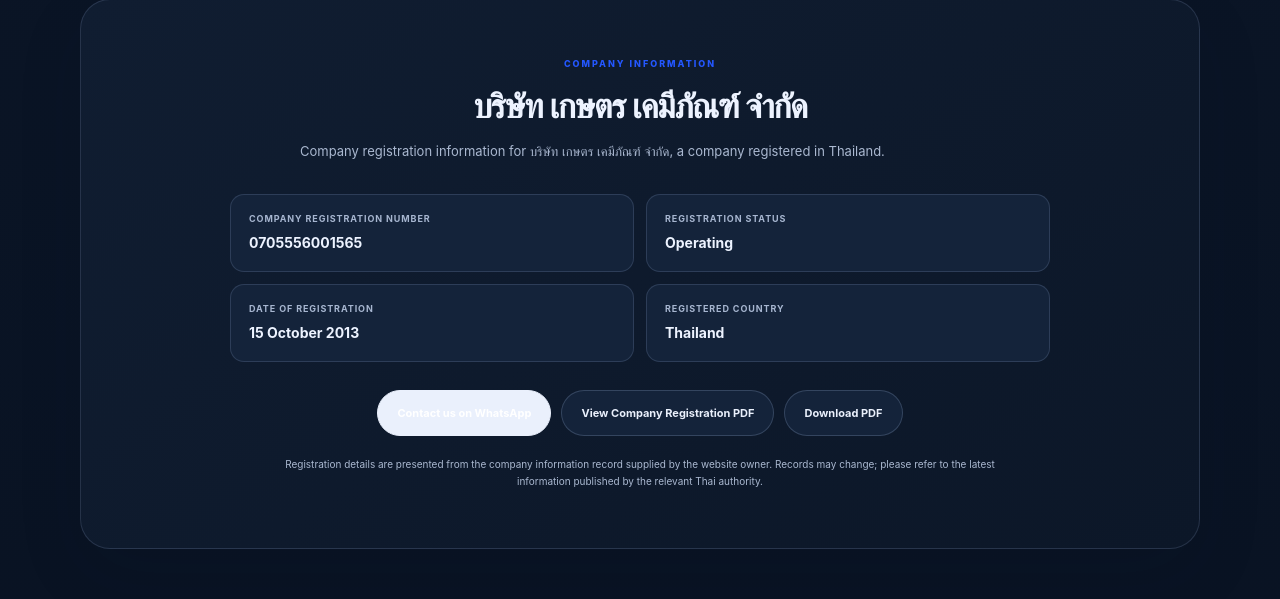
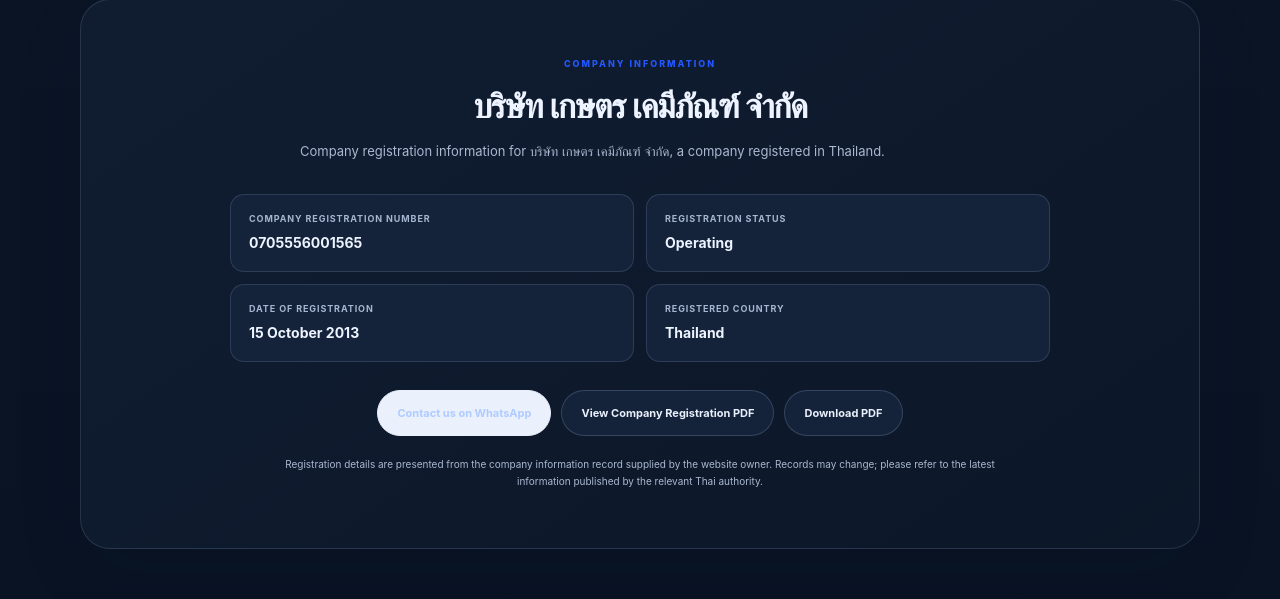
Before and after one commit to kemiphan0007/kaka, a Flask app: page / in a window 1280 px wide. Shown: the part 3685-4284 px from the top of the page. Run offline with Flask 3, Linux system fonts and the light colour scheme; some libraries are stand-ins or nearby versions.

Commit message:
Update index.html

```diff
--- a/templates/index.html
+++ b/templates/index.html
@@ -454,7 +454,7 @@ button, input { font: inherit; }
   padding: 12px 19px;
   border: 1px solid var(--ink);
   border-radius: 999px;
-  color: #fff;
+  color: #AFCBFF;
   background: var(--ink);
   font-size: 11px;
   font-weight: 700;
```
